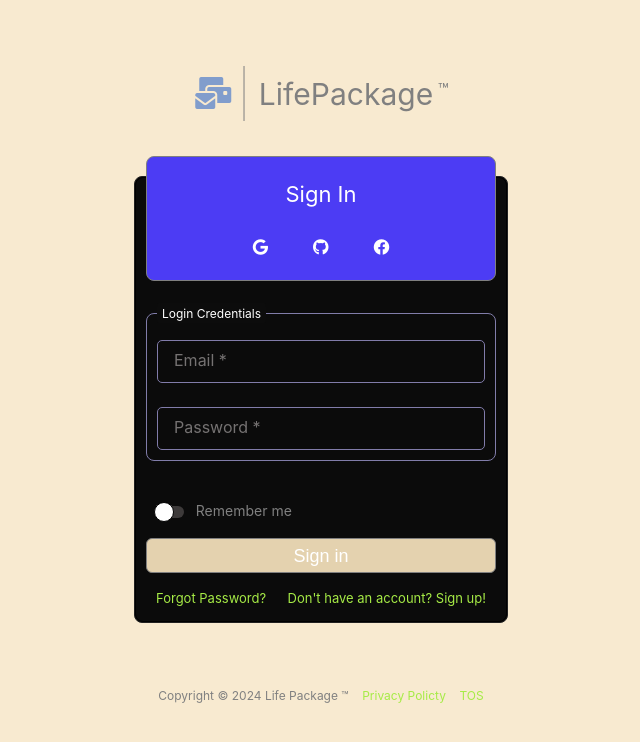
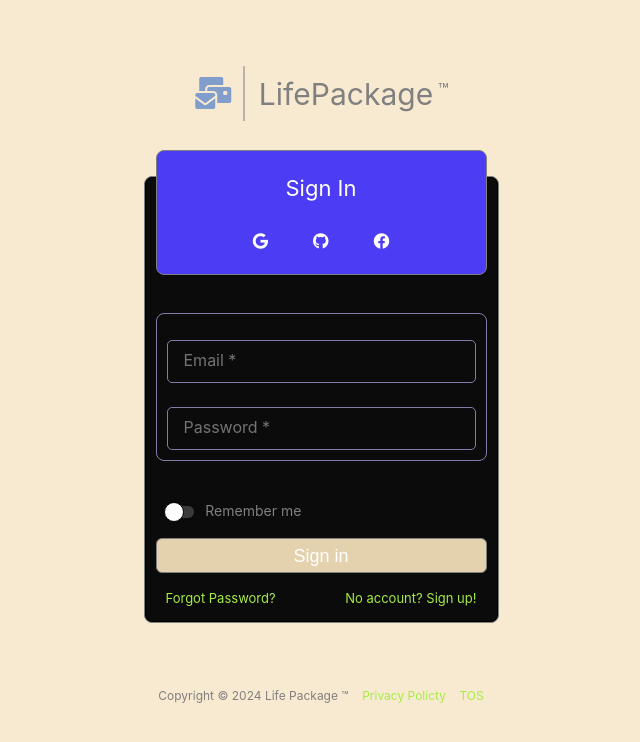
Before and after one commit to ddcroft73/life-package-fe, a React (Create React App) app: page /login in a window 1280 px wide. Shown: the top 742 px of the page, without its empty margins (319-959 px from the left). Built offline with nearby package versions, Linux system fonts and the light colour scheme.

Commit message:
Pushing to use desktop.

```diff
--- a/src/components/Login.js
+++ b/src/components/Login.js
@@ -90,7 +90,7 @@
     };
 
     useEffect(() => {
-
+        //Yes this is redundant and makes no sense. The structure is here if I need it.
         function handleResize() {
             if (window.innerWidth < 650) {
               setbuttonWidth({
@@ -100,7 +100,7 @@
             } else {
               setbuttonWidth({
                     //
-                      width: "350px"
+                      width: "100%"
                 });
             }
         }
@@ -348,7 +348,7 @@
       const linkData = {
         textOne: "Forgot Password?",
         pathOne: "/recover-password",
-        textTwo: "Don't have an account? Sign up!",
+        textTwo: "No account? Sign up!",
         pathTwo: "/register"
       };
 
@@ -358,6 +358,7 @@
             display: "flex",
             flexDirection: "column",
             maxWidth: 450,
+            minWidth: 375,
             marginTop: 10,
             paddingLeft: 10,
             paddingRight: 10,
@@ -372,7 +373,7 @@
             width: "100%",
             height: "auto",
             backgroundColor:  "rgb(11,11,11)",//"rgb(33,33,33)",
-            border: "1px solid rgb(33,33,33)",
+            border: "1px solid gray",
             padding:0,
             borderRadius: 8,
         },
@@ -384,8 +385,8 @@
             fontSize: 22,
             fontWeight: "light",
             position: "relative",
-            zIndex: 1000,
-            top: -32,
+            zIndex: 100,
+            top: -38,
             textAlign: "center",
             color: "white",
             backgroundColor: "#4c3cf4",//'#817Daa', //"rgb(33,33,33)",//
@@ -417,7 +418,7 @@
           button_container: {
             display: "flex",
             justifyContent: "center",
-            width:"350px",
+            width:"100%",
             marginBottom: 10,
           },
           button: {
@@ -470,7 +471,7 @@
 
                           {/**grouping-container was here */}
 
-                                <Box id="inputs-container" caption={"Login Credentials"} color={'white'} labelBgColor={"rgb(12,12,12)"}
+                                <Box id="inputs-container" caption={""} color={'white'} labelBgColor={"rgb(12,12,12)"}
                                     style={styles.inputs_container}
                                 >
                                   <TextBox  id="email" label="Email  *" value={email} type="text" width="100%" containerPadding={0} onChange={handleUsername} />
```
